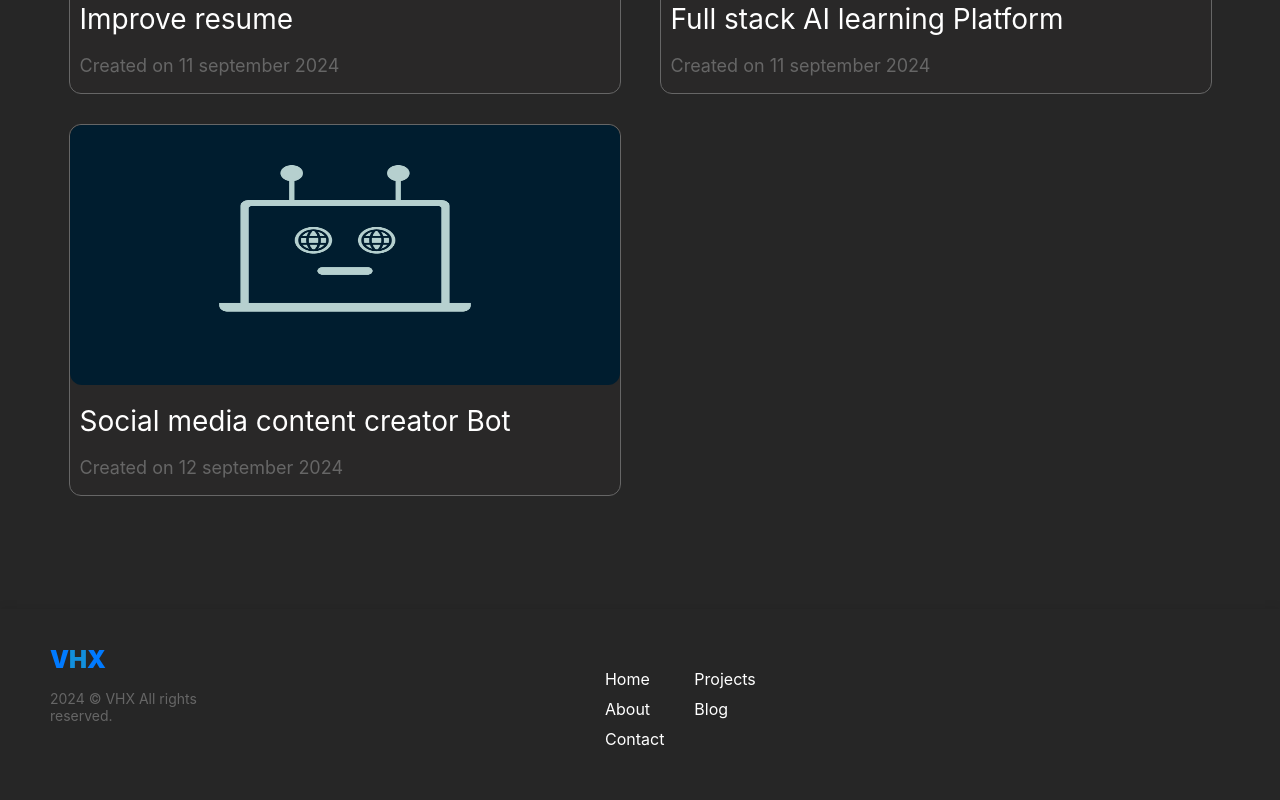
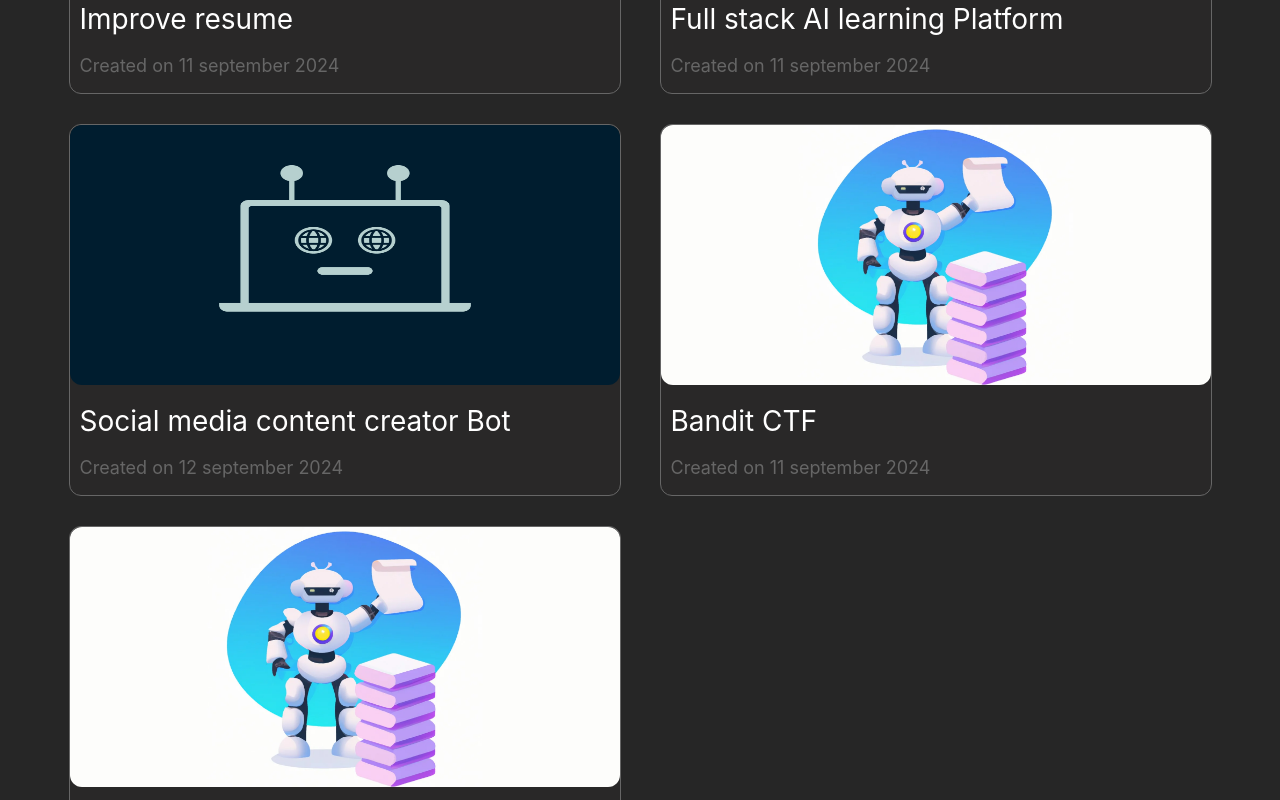
Before and after one commit to VictorhpXavier/Portfolio, a React (Create React App) app in the folder client/: page /blog in a window 1280 px wide. Shown: the part 1380-2180 px from the top of the page. Before the commit the page ends 2158 px from the top, so only its background shows below. Built offline with nearby package versions, Linux system fonts and the light colour scheme; a web font is replaced by a local one.

Commit message:
I have no clue

```diff
--- a/client/src/components/Blog.jsx
+++ b/client/src/components/Blog.jsx
@@ -69,6 +69,24 @@ function Blog() {
             Languages: ['HTML', 'CSS', 'JS', 'PYTHON'],
             categories: ['Machine-Learning'],
         },
+        {
+            link: 'bandit',
+            title: `Bandit CTF`,
+            image: 'evaluator.webp',
+            date: '11 september 2024',
+            pcDate: new Date('2024-09-11'),
+            Languages: ['REACT','JavaScript', 'PYTHON'],
+            categories: ['CTF'],
+        },
+        {
+            link: 'bandi2t',
+            title: `Bandit CTF`,
+            image: 'evaluator.webp',
+            date: '11 september 2024',
+            pcDate: new Date('2024-09-11'),
+            Languages: ['REACT','JavaScript', 'PYTHON'],
+            categories: ['CTF'],
+        },
     ];
 
     const [isOpen, setIsOpen] = useState(false);
@@ -95,7 +113,7 @@ function Blog() {
     const handleCheckboxChange = (event) => {
         const checkboxId = event.target.id;
         const isChecked = event.target.checked;
-
+        console.log('checkbox id = ', checkboxId)
         let updatedCheckedStates = { ...checkedStates };
 
         // Update checked states and IdArray based on selection
@@ -116,6 +134,7 @@ function Blog() {
         }
 
         setIdArray(updatedArray);
+        console.log("updated arr", updatedArray)
         setCheckedStates(updatedCheckedStates);
 
         handlecheckBoxFuseSearchQuery();
@@ -132,8 +151,8 @@ function Blog() {
         threshold: 0.4,
     });
 
-    const handleSearchQuery = debounce((event) => {
-        const searchQuery = searchRef.current.value;
+    const handleSearchQuery = () => {
+    const searchQuery = searchRef.current.value;
         setQuery(searchQuery);
         if (searchQuery) {
             const fuzzyResults = fuseSearchQuery.search(searchQuery);
@@ -141,21 +160,31 @@ function Blog() {
         } else {
             setResults(myProjects);
         }
-    }, 300);
-
+    };
 
     const handlecheckBoxFuseSearchQuery = () => {
-        let sortedProjects = [...myProjects]
+        /* problem with this lines i think Machine learning working but not CTF*/
+        let sortedProjects = [...myProjects];
+        let matchingCategory = updatedArray.find(value => myProjects[0].categories.includes(value));
+        const projectsWithSpecificCategory = myProjects.filter(project =>
+            project.categories.includes(matchingCategory)
+        );
+        /**/
+        console.log("sorted projects", sortedProjects)
+        console.log("specific categories", projectsWithSpecificCategory)
+        console.log("matching category", matchingCategory)
+        if (updatedArray.includes('Oldest')) {
+            sortedProjects.sort((a, b) => new Date(a.pcDate) - new Date(b.pcDate));
+        } else if (updatedArray.includes('Recent')) {
+            sortedProjects.sort((a, b) => new Date(b.pcDate) - new Date(a.pcDate));
+        }
 
-        if (updatedArray.includes('Oldest')) {
-            sortedProjects.sort((a, b) => new Date(a.pcDate) - new Date(b.pcDate))
-            setFilteredProjects(sortedProjects)
-        } else if (updatedArray.includes('Recent')) {
-            sortedProjects.sort((a, b) => new Date(b.pcDate) - new Date(a.pcDate))
-            setFilteredProjects(sortedProjects)
+        if (sortedProjects.length === 0) {
+            setFilteredProjects(myProjects);
         } else {
-            setFilteredProjects(myProjects)
+            setFilteredProjects(sortedProjects);
         }
+
 
     };
 
@@ -260,7 +289,7 @@ function Blog() {
                             <label>
                                 <input
                                     type="checkbox"
-                                    id="ML"
+                                    id="Machine-Learning"
                                     onChange={handleCheckboxChange}
                                 />
                                 <span>Machine Learning</span>
--- a/client/src/components/Home.jsx
+++ b/client/src/components/Home.jsx
@@ -112,7 +112,7 @@ function Home() {
         },
         {
           title: 'Server Development',
-          content: ['NodeJs', 'Express', 'Python', 'SQL']
+          content: ['SpringBoot', 'NodeJs', 'Express', 'Python', 'SQL']
         },
         {
           title: 'Other Technologies',
@@ -204,7 +204,7 @@ function Home() {
                     <div className={styles.ServerDev}>
                         <p>
                             <strong>Server Development</strong>
-                            <br></br>NodeJs<br></br>Express<br></br>Python<br></br>
+                            <br></br>SpringBoot<br></br>NodeJs<br></br>Express<br></br>Python<br></br>
                             Sql{' '}
                         </p>
                     </div>
```
Also changed, not shown: client/query.txt (deleted), 1 other file (tests, documents, lock files or other folders).
